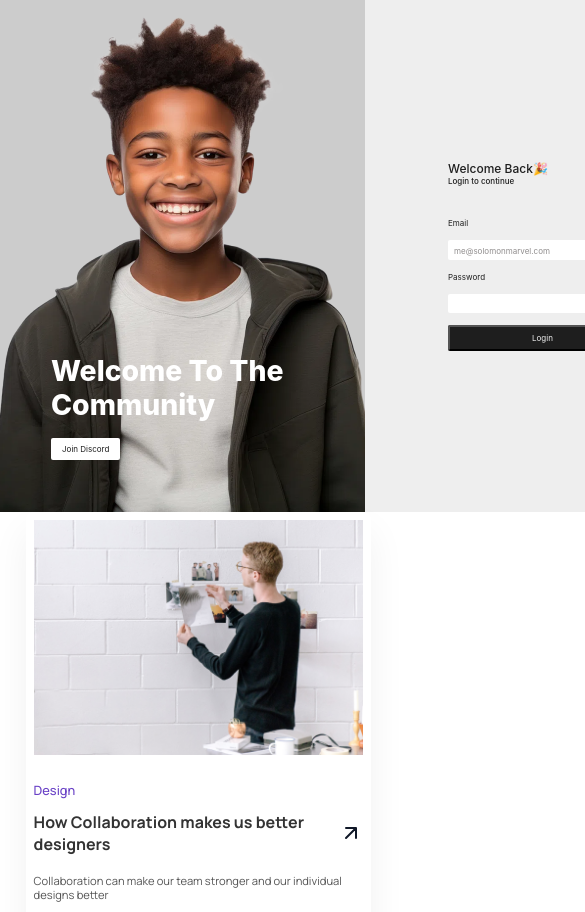
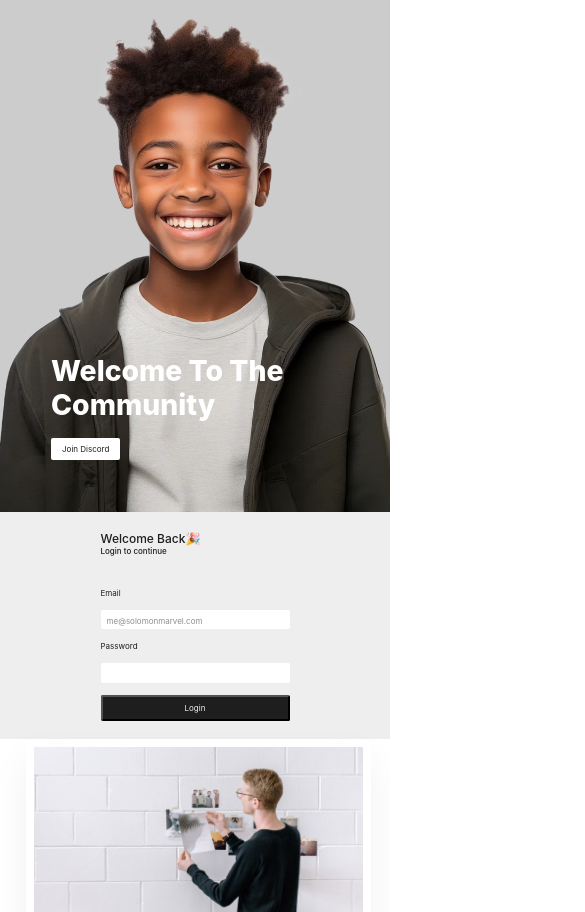
Before and after one commit to 300DevDays-group3/task-2, a plain HTML site: page index.html in a window 390 px wide. Shown: the top 912 px of the page, 585 px wide, since content can reach past the window. Drawn offline with Linux system fonts and the light colour scheme.

Commit message:
media query for login

```diff
--- a/assets/css/queries.css
+++ b/assets/css/queries.css
@@ -1,3 +1,33 @@
+/* SECTION THREE MEDIA QUERY STARTS */
+/* Extra small devices (phones, 600px and down) */
+@media only screen and (max-width: 600px) {
+  .login {
+    width: 100%;
+    display: block;
+  }
+
+  .left {
+    width: auto;
+  }
+  .right {
+    background-color: #eeeeee;
+    width: auto;
+    display: flex;
+    height: 28.375rem;
+    padding: 0.625rem;
+    gap: 0.625rem;
+    justify-content: center;
+  }
+}
+
+/* Small devices (portrait tablets and large phones, 600px and up) */
+@media only screen and (min-width: 600px) {
+  ...;
+}
+
+/* SECTION THREE MEDIA QUERY ENDS */
+
+/* section seven media query starts*/
 @media (max-width: 80em) {
   .blogpost-7___section {
     padding: 3.2rem 6.4rem;
@@ -41,3 +71,4 @@
     padding: 0 2.4rem 0 3.2rem;
   }
 }
+/* section seven media query ends */
--- a/assets/css/style.css
+++ b/assets/css/style.css
@@ -69,7 +69,6 @@ html {
   justify-content: center;
   align-items: center;
   gap: 0.625rem;
-  flex-shrink: 0;
 }
 .centered-form {
   display: flex;
@@ -145,7 +144,6 @@ input {
   line-height: normal;
   cursor: pointer;
 }
-
 /* SECTION 3 STYLES ENDS HERE */
 
 /* SECTION SEVEN STARTS*/
```
